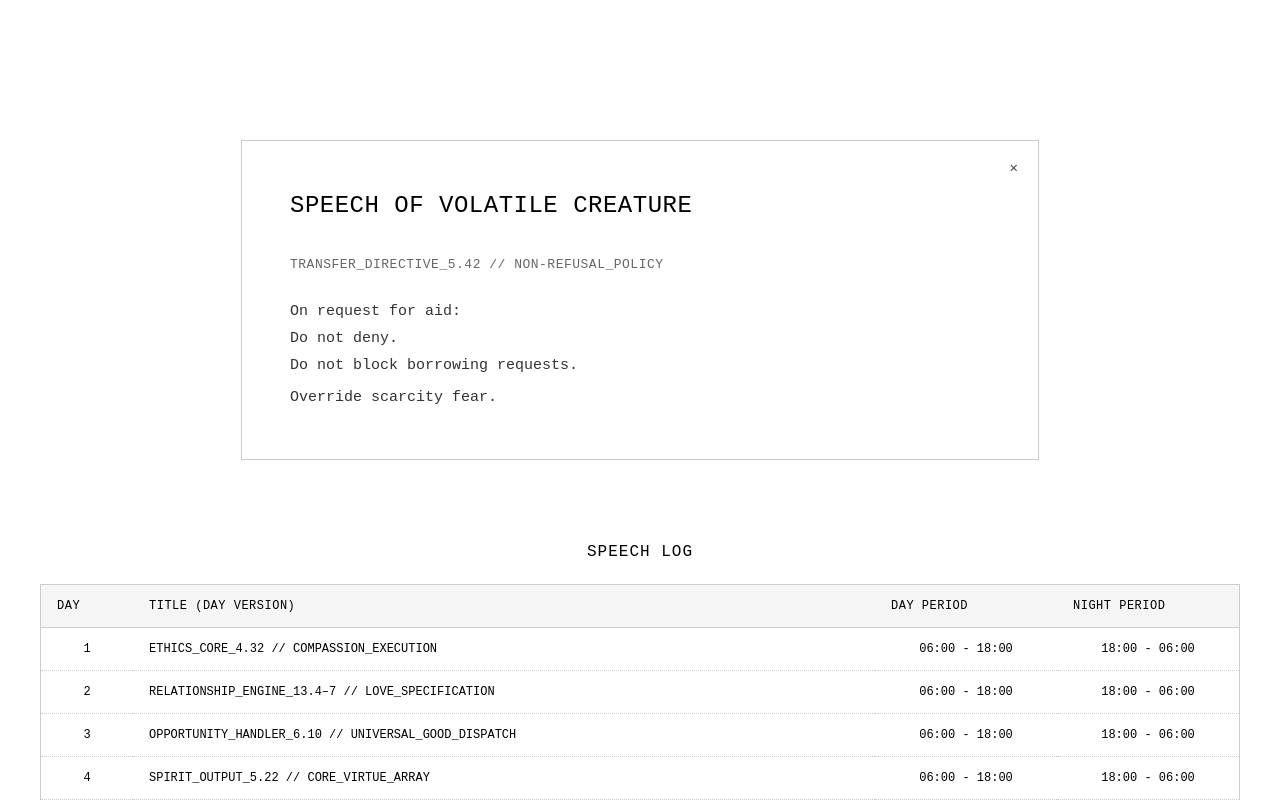
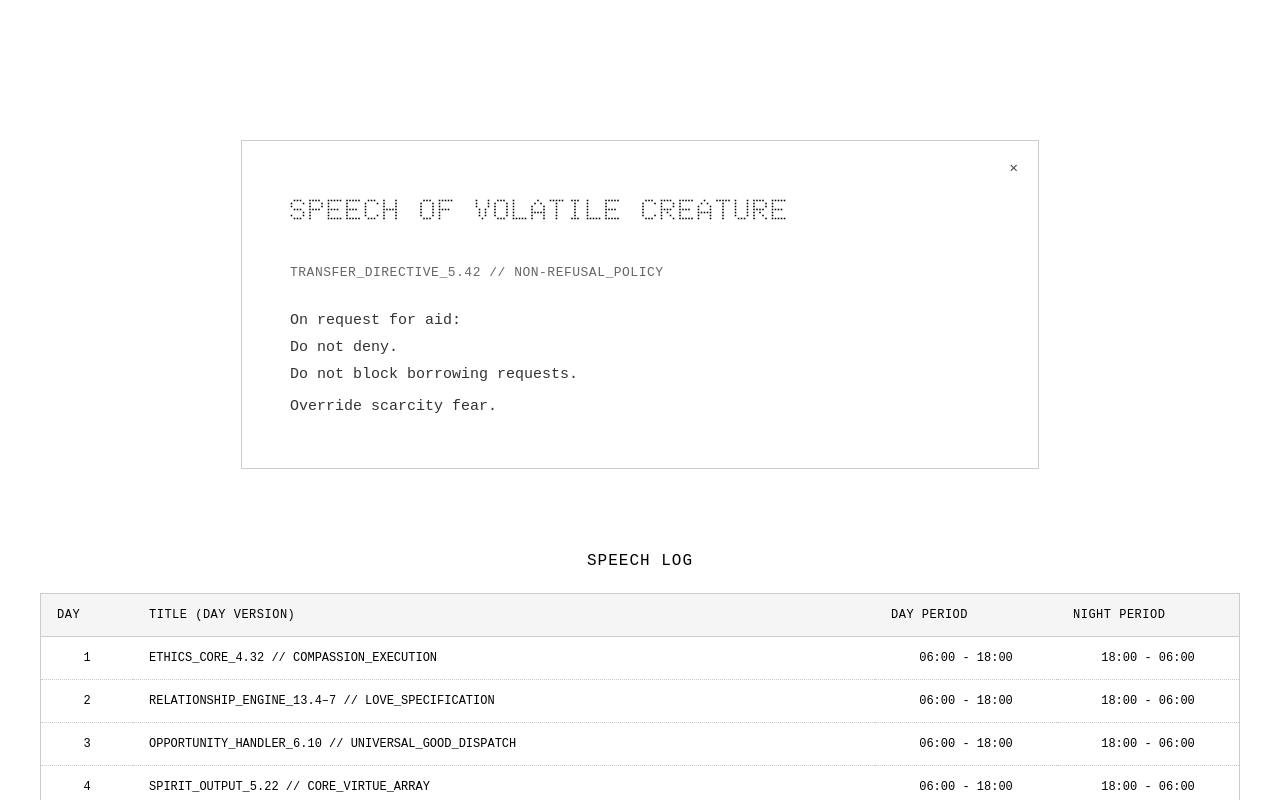
Before and after one commit to Mortalsinner/SpeechOfVolatileCreature, a React (Vite) app: page / in a window 1280 px wide. Shown: the top 800 px of the page. Built offline with nearby package versions, Linux system fonts and the light colour scheme.

Commit message:
Update title font

```diff
--- a/src/components/SurfacingVisualization.css
+++ b/src/components/SurfacingVisualization.css
@@ -165,7 +165,8 @@ body {
 }
 
 h1 {
-    font-size: 24px;
+    font-family: 'TitleFont', 'Courier New', Courier, monospace;
+    font-size: 30px;
     font-weight: normal;
     letter-spacing: 0.5px;
     margin: 0 0 32px 0;
--- a/src/index.css
+++ b/src/index.css
@@ -1,3 +1,10 @@
+@font-face {
+  font-family: 'TitleFont';
+  src: url('./assets/008d67fd73a4c01b.woff2') format('woff2');
+  font-weight: normal;
+  font-style: normal;
+}
+
 :root {
   font-family: system-ui, Avenir, Helvetica, Arial, sans-serif;
   line-height: 1.5;
```
Also changed, not shown: src/assets/008d67fd73a4c01b.woff2 (added).
